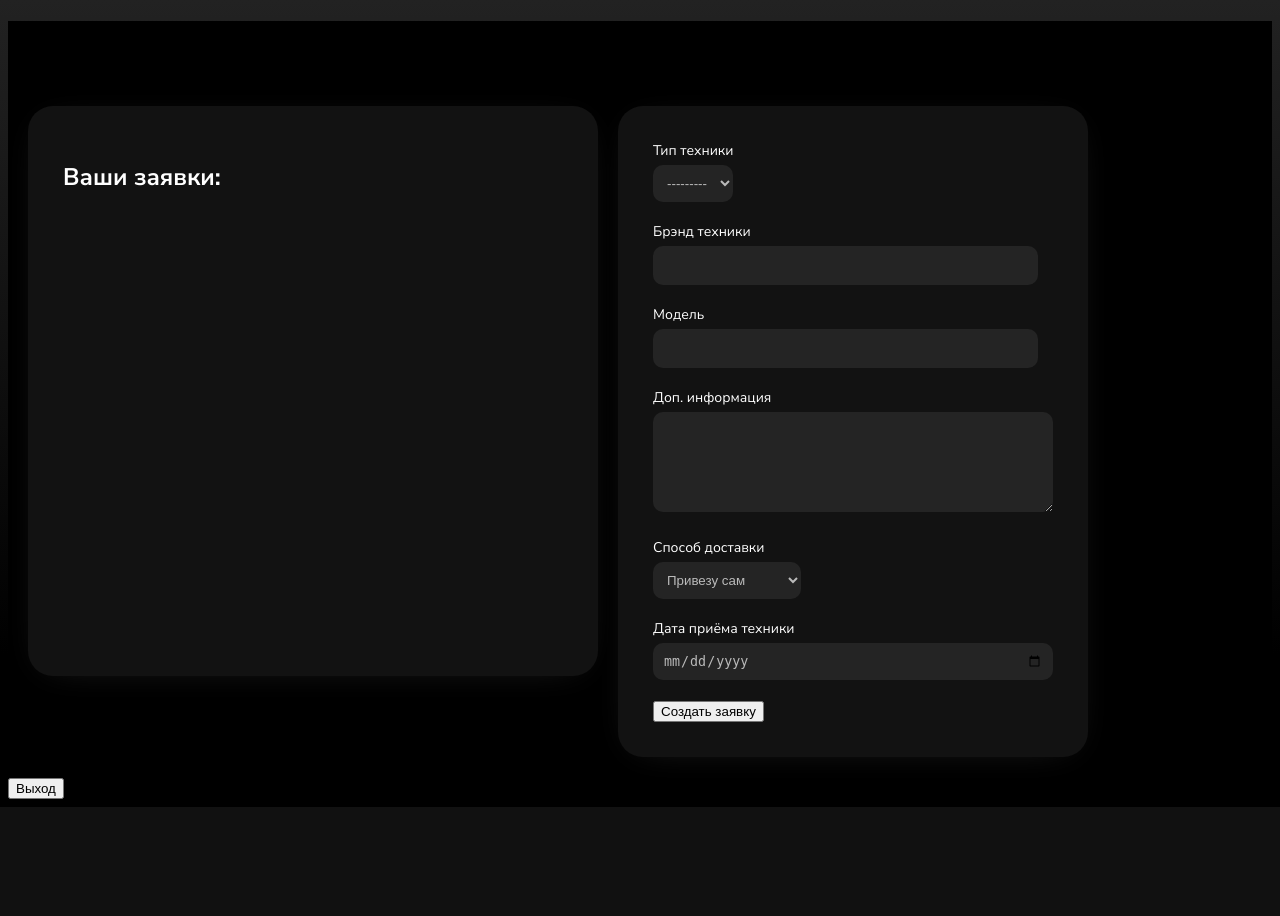
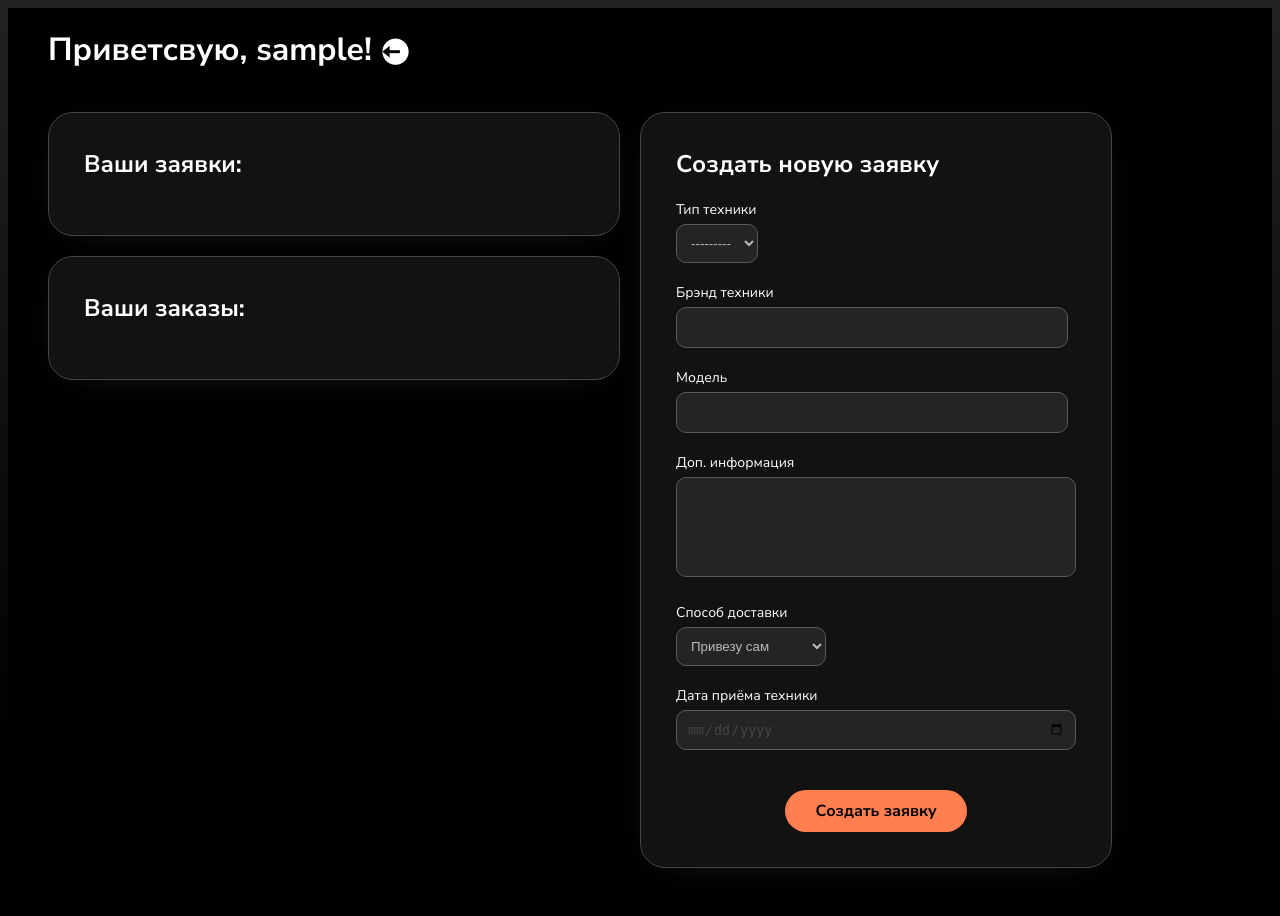
Before and after one commit to ShantaRam81/RepairService, a Django app: page /home in a window 1280 px wide. Before the commit the page ends 807 px from the top, so only its background shows below. Run offline with Django 5.2, Linux system fonts and the light colour scheme; the visitor is signed in with stand-in values (Sample User, id 1); data that the repository does not hold is empty.

Commit message:
home html css

```diff
--- a/RSapplication/static/css/client_register.css
+++ b/RSapplication/static/css/client_register.css
@@ -91,3 +91,9 @@ button:hover{
     margin: 0;
     color: #bababa;
 }
+
+@media screen and (max-width: 1366px) {
+    form {
+        padding: 25px; /* Уменьшаем отступы формы для экранов ноутбуков */
+    }
+}
--- a/RSapplication/static/css/home.css
+++ b/RSapplication/static/css/home.css
@@ -6,11 +6,29 @@ html{
 body{
     font-family: 'Nunito Sans', sans-serif;
     background-color: #000000;
+    padding: 20px;
 
 }
 
-h2{
+.head-info{
+    display: flex;
+}
+
+h2,h1{
     color: white;
+    margin-top: 0;
+}
+
+h1{
+    margin-left: 20px;
+}
+
+.date-edit{
+    display: flex;
+}
+
+.date-edit li{
+    margin-right: 10px;
 }
 
 .reqeust_duo{
@@ -23,34 +41,48 @@ h2{
     max-width: 500px;
     margin-left: 20px;
     padding: 35px;
-    border: 0;
     border-radius: 25px;
     background-color: #121212;
     box-shadow: 0px 5px 39px -22px rgba(255, 255, 255, 0.2);
+    border: #454545 1px solid;
 }
 .custom-select select {
     padding: 10px;
     border-radius: 10px;
-    border: none;
+    border: 1px #595959 solid;
     background-color: #242424;
     color: #bababa;
 }
 .request-list{
-    height: 500px;
+    display: table;
+    max-height: 200px;
     width: 500px;
     max-width: 800px; /* Ширина формы */
     margin: 0;
     padding: 35px; /* Отступы вокруг содержимого формы */
-    border: 0; /* Граница формы */
     border-radius: 25px; /* Закругление углов формы */
     background-color: #121212; /* Цвет фона формы */
     box-shadow: 0px 5px 39px -22px rgba(255, 255, 255, 0.2);
+    border: #454545 1px solid;
+}
+
+.order_list{
+    margin-top: 20px;
+    height: auto;
+    width: 500px;
+    max-width: 800px; /* Ширина формы */
+
+    padding: 35px; /* Отступы вокруг содержимого формы */
+    border-radius: 25px; /* Закругление углов формы */
+    background-color: #121212; /* Цвет фона формы */
+    box-shadow: 0px 5px 39px -22px rgba(255, 255, 255, 0.2);
+    border: #454545 1px solid;
 }
 
 .one_request{
     display: flex;
     justify-content: space-between;
-    padding: 10px;
+    padding: 15px 20px 15px 20px;
     border-radius: 10px;
     background-color: #242424;
     color: white;
@@ -59,30 +91,38 @@ h2{
 }
 
 .input-group input[type="date"] {
-    border: none;
+    border: 1px #595959 solid;
     padding: 10px;
     border-radius: 10px;
     width: 100%;
     box-sizing: border-box;
     background-color: #242424;
-    color: #bababa;
+    color: #454545;
 }
 
 i{
     color: white;
+
 }
+.logout{
+    background-color: black;
+    border: none;
+    font-size: 35px;
+    cursor: pointer;
 
+}
 .input-group textarea  {
     background-color: #242424;
-    border: none;
     padding: 10px;
     border-radius: 10px;
+    border: 1px #595959 solid;
     width: 100%;
     box-sizing: border-box;
     color: #bababa;
     font-family: 'Nunito Sans', sans-serif;
     font-size: 14px;
     height: 100px;
+    resize: none;
 }
 
 .input-group {
@@ -99,12 +139,34 @@ i{
 .input-group input[type="text"],
 .input-group input[type="email"],
 .input-group input[type="password"] {
-    width: calc(100% - 35px); /* Ширина поля ввода (вычисляемая, минус отступы) */
+    width: calc(100% - 30px); /* Ширина поля ввода (вычисляемая, минус отступы) */
     padding: 10px; /* Внутренние отступы текстовых полей */
     border-radius: 10px; /* Закругление углов текстовых полей */
-    border: 0; /* Границы текстовых полей */
+    border: 1px #595959 solid;
     background-color: #242424;
     font-family: 'Nunito Sans', sans-serif;
     font-size: 0.875rem;
     color: #bababa;
 }
+.button-center{
+    display: flex;
+    align-items: center;
+    justify-content: center;
+}
+
+
+.create_button{
+    border: 0;
+    border-radius: 500px;
+    background-color: coral;
+    padding: 10px 30px;
+    font-family: 'Nunito Sans', sans-serif;
+    font-size: 1rem;
+    font-weight: bolder;
+    transition: transform .2s;
+    margin-top: 20px;
+}
+
+button:hover{
+    transform: scale(1.05);
+}
--- a/RSapplication/templates/RSapplication/home.html
+++ b/RSapplication/templates/RSapplication/home.html
@@ -12,22 +12,43 @@
 <link rel="stylesheet" type="text/css" href="{% static 'css/home.css' %}">
 <link href='https://unpkg.com/boxicons@2.1.4/css/boxicons.min.css' rel='stylesheet'>
 <body>
-<h1>Welcome to Home Page</h1>
+<div class="head-info">
+    <h1>Приветсвую, {{ current_user.username }}!</h1>
+    <form action="{% url 'LogoutUser' %}" method="post">
+        {% csrf_token %}
+        <button class="logout" type="submit">
+            <i class='bx bxs-log-out-circle' style="vertical-align: middle;"></i>
+        </button>
+    </form>
+</div>
 
 <div class='reqeust_duo'>
+    <div class="one_column">
         <ul class="request-list">
             <h2>Ваши заявки:</h2>
             {% for repair_request in repair_requests %}
                 <div class='one_request'>
-                <li>{{ repair_request.description }} </li>
-                <li>  {{ repair_request.created_time|date:"d.m.Y"  }}</li>
+                    <strong>
+                        <li>{{ repair_request.technic.type }} {{ repair_request.technic.brand }} </li>
+                    </strong>
+                    <div class="date-edit">
+                        <li>  {{ repair_request.created_time|date:"d.m.Y" }}</li>
                         <a href="{% url 'edit_repair_request' repair_request.id %}"><i class='bx bxs-edit-alt'></i></a>
+                    </div>
+
                 </div>
 
             {% endfor %}
         </ul>
+        <div class="order_list">
+            <h2>Ваши заказы:</h2>
+        </div>
+
+    </div>
+
     <form class='create_request' method="post">
         {% csrf_token %}
+        <h2>Создать новую заявку</h2>
         <div class="input-group custom-select">
             <label for="type">Тип техники</label>
             {{ technic_form.type }}
@@ -52,14 +73,14 @@
             <label for="take_date">Дата приёма техники</label>
             {{ repair_form.take_date }}
         </div>
-        <button type="submit">Создать заявку</button>
+        <div class="button-center">
+            <button class="create_button" type="submit">Создать заявку</button>
+        </div>
+
     </form>
 </div>
 
 <!-- Кнопка для выхода -->
-<form action="{% url 'LogoutUser' %}" method="post">
-    {% csrf_token %}
-    <button type="submit">Выход</button>
-</form>
+
 </body>
 </html>
--- a/RSapplication/templates/RSapplication/technic_types.html
+++ b/RSapplication/templates/RSapplication/technic_types.html
@@ -7,9 +7,10 @@
 </head>
 <body>
 <h1>Добавить новый тип</h1>
-<form method="post">
+<form method="post" name="add_type">
     {% csrf_token %}
     {{ form.as_p }}
+    <input type="hidden" name="add_type" value="1">
     <button type="submit">Добавить</button>
 </form>
 
@@ -17,7 +18,7 @@
 <ul>
     {% for type in types %}
         <li>{{ type.name_type }}</li>
-        <form method="post" style="display: inline;">
+        <form method="post" style="display: inline;" >
             {% csrf_token %}
             <input type="hidden" name="delete_type" value="{{ type.id }}">
             <button type="submit">Удалить</button>
--- a/RSapplication/views.py
+++ b/RSapplication/views.py
@@ -123,7 +123,8 @@ def create_repair_request(request):
 
     return render(request, 'RSapplication/home.html', {'technic_form': technic_form,
                                                        'repair_form': repair_form,
-                                                       'repair_requests': repair_requests})
+                                                       'repair_requests': repair_requests,
+                                                       'current_user':current_user})
 
 
 @login_required
@@ -196,19 +197,21 @@ def add_service(request):
 @login_required
 def add_tech_type(request):
     types = TechnicType.objects.all()
+    form = TechTypeForm()
 
     if request.method == 'POST':
-        if 'add_type' in request.POST:  # Обработка добавления нового типа
+        if 'add_type' in request.POST:
             form = TechTypeForm(request.POST)
             if form.is_valid():
+                print("Форма действительна. Данные:", form.cleaned_data)
                 form.save()
                 return redirect('TypesPage')
-        elif 'delete_type' in request.POST:  # Обработка удаления типа
+            else:
+                print("Форма недействительна. Ошибки:", form.errors)
+        elif 'delete_type' in request.POST:
             type_id = request.POST.get('delete_type')
             TechnicType.objects.filter(id=type_id).delete()
             return redirect('TypesPage')
-    else:
-        form = TechTypeForm()
 
     return render(request, 'RSapplication/technic_types.html', {'form': form, 'types': types})
 
```
Lines whose indentation alone changed are shown as unchanged.
